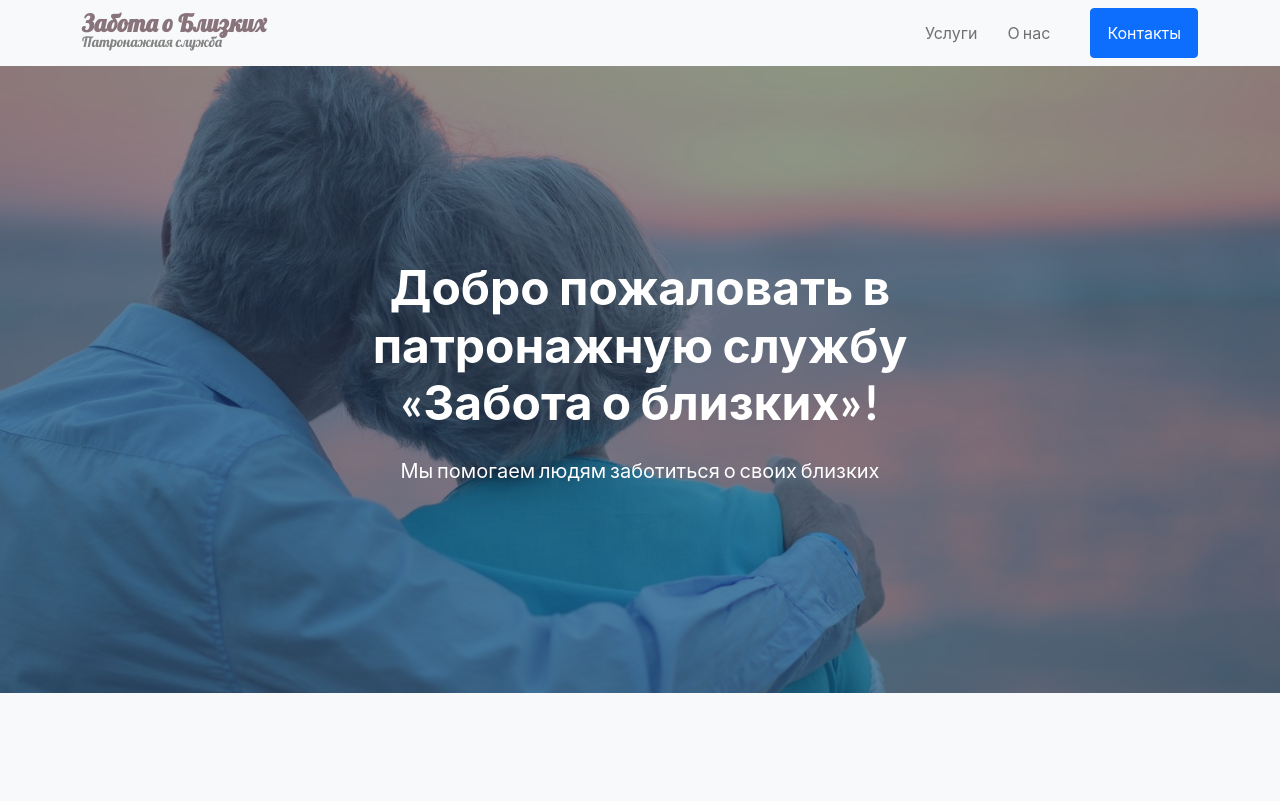
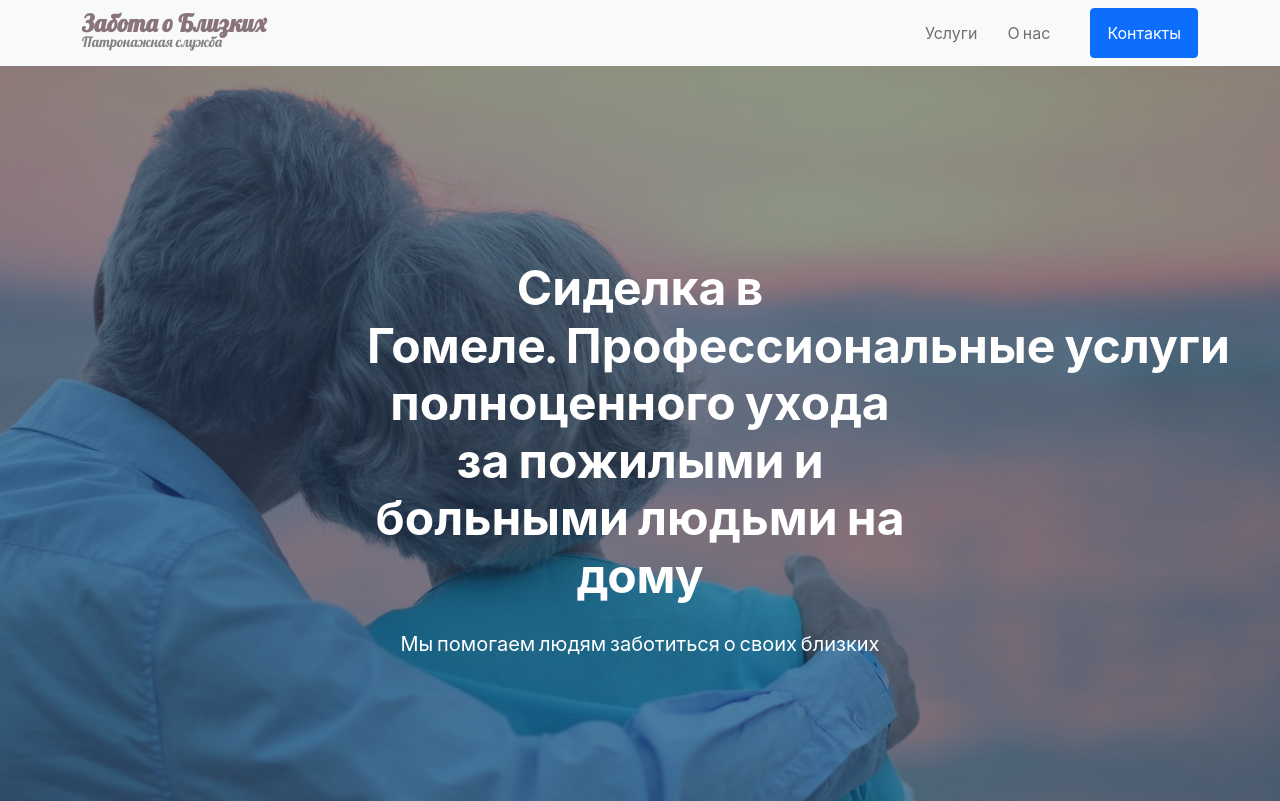
Before and after one commit to eleonkov/sidelka-vdom.by, a website built with webpack: page src/index.html in a window 1280 px wide. Shown: the top 801 px of the page. Built offline with nearby package versions, Linux system fonts and the light colour scheme.

Commit message:
text have been updated

```diff
--- a/src/index.html
+++ b/src/index.html
@@ -45,9 +45,9 @@
                 <div class="col-xl-6">
                     <div class="text-center text-white">
                         <!-- Page heading-->
-                        <h1 class="mb-4">Добро пожаловать в патронажную службу «Забота о близких»!
+                        <h1 class="mb-4">Сиделка в Гомеле. Профессиональные услуги полноценного ухода за пожилыми и больными людьми на дому
                         </h1>
-                        <p class="fs-5">Мы помогаем людям заботиться о своих близких </p>
+                        <p class="fs-5">Мы помогаем людям заботиться о своих близких</p>
                     </div>
                 </div>
             </div>
```
Also changed, not shown: docs/index.html (+1 -1 lines).
